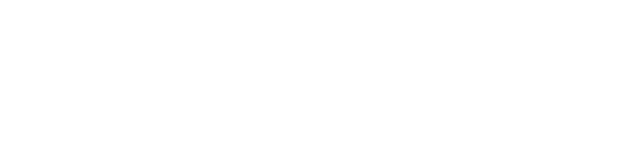
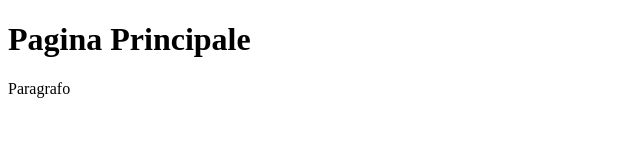
Before and after one commit to gputignano/gitpro, a website: page index.html in a window 1280 px wide. Shown: the whole page, without its empty margins (0-640 px from the left). Drawn offline with Linux system fonts and the light colour scheme.

Commit message:
Add h1 tag and p tag

```diff
--- a/index.html
+++ b/index.html
@@ -7,6 +7,7 @@
   <title>Document</title>
 </head>
 <body>
-
+  <h1>Pagina Principale</h1>
+  <p>Paragrafo</p>
 </body>
 </html>
```
